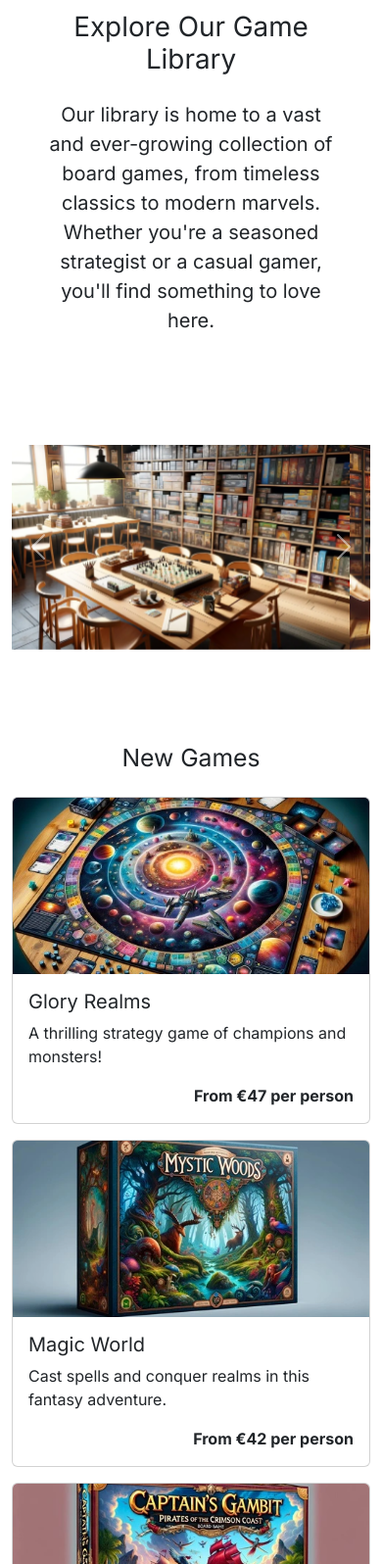
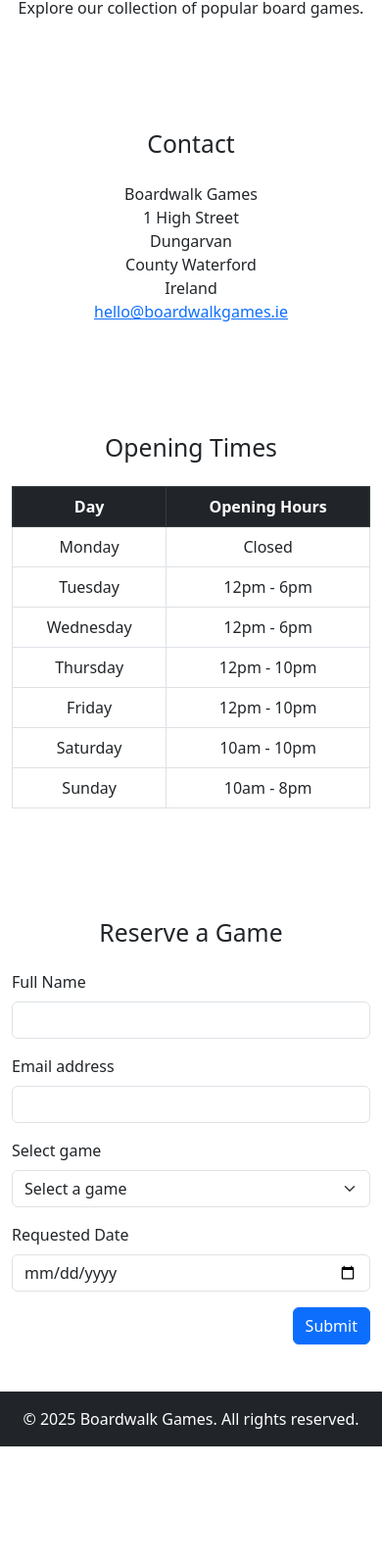
Before and after one commit to anaylsethis2020/boardwalk-games, a plain HTML site: page game-library.html in a window 390 px wide. Shown: the part 93-1689 px from the top of the page at 98% size. After the commit the page ends 1569 px from the top, so only its background shows below. Drawn offline with nearby package versions, Linux system fonts and the light colour scheme.

Commit message:
Add board game reservation form to game-library.html

```diff
--- a/game-library.html
+++ b/game-library.html
@@ -3,155 +3,117 @@
   <head>
     <meta charset="UTF-8" />
     <meta name="viewport" content="width=device-width, initial-scale=1.0" />
-    <meta name="description" content="Explore Boardwalk Games' vast library of engaging and exciting board games available for rent or purchase. Reserve your game online and embark on your next board game adventure today!" />
-    <title>Boardwalk Games | Game Library</title>
+    <meta name="description" content="Boardwalk Games - Game Library page" />
+    <title>Game Library</title>
     <!-- Bootstrap CSS -->
-    <link href="https://cdn.jsdelivr.net/npm/bootstrap@5.3.0/dist/css/bootstrap.min.css" rel="stylesheet" />
-    <!-- Favicon -->
-    <link rel="apple-touch-icon" sizes="180x180" href="assets/images/apple-touch-icon.png" />
-    <link rel="icon" type="image/png" sizes="32x32" href="assets/images/favicon-32x32.png" />
-    <link rel="icon" type="image/png" sizes="16x16" href="assets/images/favicon-16x16.png" />
-    <!-- Custom CSS -->
-    <link rel="stylesheet" href="assets/css/style.css" />
+    <link
+      href="https://cdn.jsdelivr.net/npm/bootstrap@5.3.0/dist/css/bootstrap.min.css"
+      rel="stylesheet"
+    />
   </head>
   <body class="d-flex flex-column min-vh-100">
+    <header class="container my-5">
+      <h1 class="text-center">Game Library</h1>
+      <p class="text-center">Explore our collection of popular board games.</p>
+    </header>
 
-    <!-- NAVBAR -->
-    <nav class="navbar navbar-expand-lg navbar-light bg-light d-print-none">
-      <div class="container-fluid">
-        <a class="navbar-brand" href="index.html">Boardwalk</a>
-        <button class="navbar-toggler" type="button" data-bs-toggle="collapse" data-bs-target="#navbarNav" aria-controls="navbarNav" aria-expanded="false" aria-label="Toggle navigation">
-          <span class="navbar-toggler-icon"></span>
-        </button>
-        <div class="collapse navbar-collapse justify-content-end" id="navbarNav">
-          <ul class="navbar-nav">
-            <li class="nav-item">
-              <a class="nav-link" href="index.html">Home</a>
-            </li>
-            <li class="nav-item">
-              <a class="nav-link active" aria-current="page" href="game-library.html">Game Library</a>
-            </li>
-          </ul>
-        </div>
-      </div>
-    </nav>
+    <!-- Contact Section -->
+    <section class="container my-5">
+      <h2 class="text-center mb-4">Contact</h2>
+      <address class="text-center">
+        Boardwalk Games<br />
+        1 High Street<br />
+        Dungarvan<br />
+        County Waterford<br />
+        Ireland<br />
+        <a href="mailto:hello@boardwalkgames.ie">hello@boardwalkgames.ie</a>
+      </address>
+    </section>
 
-    <!-- INTRO SECTION -->
+    <!-- Opening Hours Table -->
     <section class="container my-5">
-      <div class="row justify-content-center text-center">
-        <div class="col-10 col-md-8">
-          <h2 class="display-6 mb-4">Explore Our Game Library</h2>
-          <p class="lead">Our library is home to a vast and ever-growing collection of board games, from timeless classics to modern marvels. Whether you're a seasoned strategist or a casual gamer, you'll find something to love here.</p>
-        </div>
+      <h2 class="text-center mb-4">Opening Times</h2>
+      <div class="table-responsive">
+        <table class="table table-bordered table-hover text-center align-middle">
+          <thead class="table-dark">
+            <tr>
+              <th scope="col">Day</th>
+              <th scope="col">Opening Hours</th>
+            </tr>
+          </thead>
+          <tbody>
+            <tr>
+              <td>Monday</td>
+              <td>Closed</td>
+            </tr>
+            <tr>
+              <td>Tuesday</td>
+              <td>12pm - 6pm</td>
+            </tr>
+            <tr>
+              <td>Wednesday</td>
+              <td>12pm - 6pm</td>
+            </tr>
+            <tr>
+              <td>Thursday</td>
+              <td>12pm - 10pm</td>
+            </tr>
+            <tr>
+              <td>Friday</td>
+              <td>12pm - 10pm</td>
+            </tr>
+            <tr>
+              <td>Saturday</td>
+              <td>10am - 10pm</td>
+            </tr>
+            <tr>
+              <td>Sunday</td>
+              <td>10am - 8pm</td>
+            </tr>
+          </tbody>
+        </table>
       </div>
     </section>
 
-    <!-- CAROUSEL -->
+    <!-- Game Reservation Form Section -->
     <section class="container my-5">
-      <div id="gameCarousel" class="carousel slide" data-bs-ride="carousel">
-        <div class="carousel-inner">
-          <div class="carousel-item active">
-            <img src="assets/images/boardwalk-games-carousel-image-1.webp" class="d-block w-100" alt="Board game with cards and dice" />
+      <h2 class="text-center mb-4">Reserve a Game</h2>
+      <form action="success.html" method="POST" novalidate>
+        <div class="row g-3 mb-3">
+          <div class="col-md-6">
+            <label for="fullName" class="form-label">Full Name</label>
+            <input type="text" class="form-control" id="fullName" name="fullName" required />
           </div>
-          <div class="carousel-item">
-            <img src="assets/images/boardwalk-games-carousel-image-2.webp" class="d-block w-100" alt="Board games on shelves" />
-          </div>
-          <div class="carousel-item">
-            <img src="assets/images/boardwalk-games-carousel-image-3.webp" class="d-block w-100" alt="Board game in progress" />
+          <div class="col-md-6">
+            <label for="email" class="form-label">Email address</label>
+            <input type="email" class="form-control" id="email" name="email" required />
           </div>
         </div>
-        <button class="carousel-control-prev" type="button" data-bs-target="#gameCarousel" data-bs-slide="prev">
-          <span class="carousel-control-prev-icon" aria-hidden="true"></span>
-          <span class="visually-hidden">Previous</span>
-        </button>
-        <button class="carousel-control-next" type="button" data-bs-target="#gameCarousel" data-bs-slide="next">
-          <span class="carousel-control-next-icon" aria-hidden="true"></span>
-          <span class="visually-hidden">Next</span>
-        </button>
-      </div>
+        <div class="row g-3 mb-3">
+          <div class="col-md-6">
+            <label for="game" class="form-label">Select game</label>
+            <select class="form-select" id="game" name="game" required>
+              <option value="" disabled selected>Select a game</option>
+              <option value="Catan">Catan</option>
+              <option value="Carcassonne">Carcassonne</option>
+              <option value="Ticket to Ride">Ticket to Ride</option>
+              <option value="Pandemic">Pandemic</option>
+            </select>
+          </div>
+          <div class="col-md-6">
+            <label for="date" class="form-label">Requested Date</label>
+            <input type="date" class="form-control" id="date" name="date" required />
+          </div>
+        </div>
+        <div class="text-end">
+          <button type="submit" class="btn btn-primary">Submit</button>
+        </div>
+      </form>
     </section>
 
-    <!-- NEW GAMES SECTION -->
-    <section class="container my-5">
-      <h2 class="text-center mb-4">New Games</h2>
-      <div class="row g-3">
-        <div class="col-12 col-md-6 col-xl-4">
-          <div class="card h-100">
-            <img src="assets/images/new-games-1.webp" class="card-img-top" alt="Glory Realms board game box" />
-            <div class="card-body d-flex flex-column">
-              <h3 class="h5 card-title">Glory Realms</h3>
-              <p class="card-text">A thrilling strategy game of champions and monsters!</p>
-              <span class="text-end fw-semibold mt-auto">From €47 per person</span>
-            </div>
-          </div>
-        </div>
-
-        <div class="col-12 col-md-6 col-xl-4">
-          <div class="card h-100">
-            <img src="assets/images/new-games-2.webp" class="card-img-top" alt="Magic World board game box" />
-            <div class="card-body d-flex flex-column">
-              <h3 class="h5 card-title">Magic World</h3>
-              <p class="card-text">Cast spells and conquer realms in this fantasy adventure.</p>
-              <span class="text-end fw-semibold mt-auto">From €42 per person</span>
-            </div>
-          </div>
-        </div>
-
-        <div class="col-12 col-md-6 col-xl-4">
-          <div class="card h-100">
-            <img src="assets/images/new-games-3.webp" class="card-img-top" alt="Cyber Quest board game box" />
-            <div class="card-body d-flex flex-column">
-              <h3 class="h5 card-title">Cyber Quest</h3>
-              <p class="card-text">A futuristic mission-based game for up to 6 players.</p>
-              <span class="text-end fw-semibold mt-auto">From €45 per person</span>
-            </div>
-          </div>
-        </div>
-      </div>
-    </section>
-
-    <!-- FAVOURITE GAMES SECTION -->
-    <section class="container my-5">
-      <h2 class="text-center mb-4">Favourite Games</h2>
-      <div class="row g-3">
-        <div class="col-12 col-md-6 col-xl-4">
-          <div class="card h-100">
-            <img src="assets/images/fav-games-1.webp" class="card-img-top" alt="Settlers of Orion board game box" />
-            <div class="card-body d-flex flex-column">
-              <h3 class="h5 card-title">Settlers of Orion</h3>
-              <p class="card-text">Build galactic colonies and gather rare resources.</p>
-              <span class="text-end fw-semibold mt-auto">From €38 per person</span>
-            </div>
-          </div>
-        </div>
-
-        <div class="col-12 col-md-6 col-xl-4">
-          <div class="card h-100">
-            <img src="assets/images/fav-games-2.webp" class="card-img-top" alt="Riverside board game box" />
-            <div class="card-body d-flex flex-column">
-              <h3 class="h5 card-title">Riverside</h3>
-              <p class="card-text">Explore the riverbanks with your crew in this relaxing experience.</p>
-              <span class="text-end fw-semibold mt-auto">From €35 per person</span>
-            </div>
-          </div>
-        </div>
-
-        <div class="col-12 col-md-6 col-xl-4">
-          <div class="card h-100">
-            <img src="assets/images/fav-games-3.webp" class="card-img-top" alt="Dragon's Dice board game box" />
-            <div class="card-body d-flex flex-column">
-              <h3 class="h5 card-title">Dragon's Dice</h3>
-              <p class="card-text">Roll your fate and challenge friends in this fantasy dice game.</p>
-              <span class="text-end fw-semibold mt-auto">From €40 per person</span>
-            </div>
-          </div>
-        </div>
-      </div>
-    </section>
-
-    <!-- FOOTER -->
-    <footer class="container my-5 mt-auto">
-      <h2>Contact us</h2>
+    <!-- Footer -->
+    <footer class="bg-dark text-white text-center py-3 mt-auto">
+      <p class="mb-0">&copy; 2025 Boardwalk Games. All rights reserved.</p>
     </footer>
 
     <!-- Bootstrap JS -->
```
